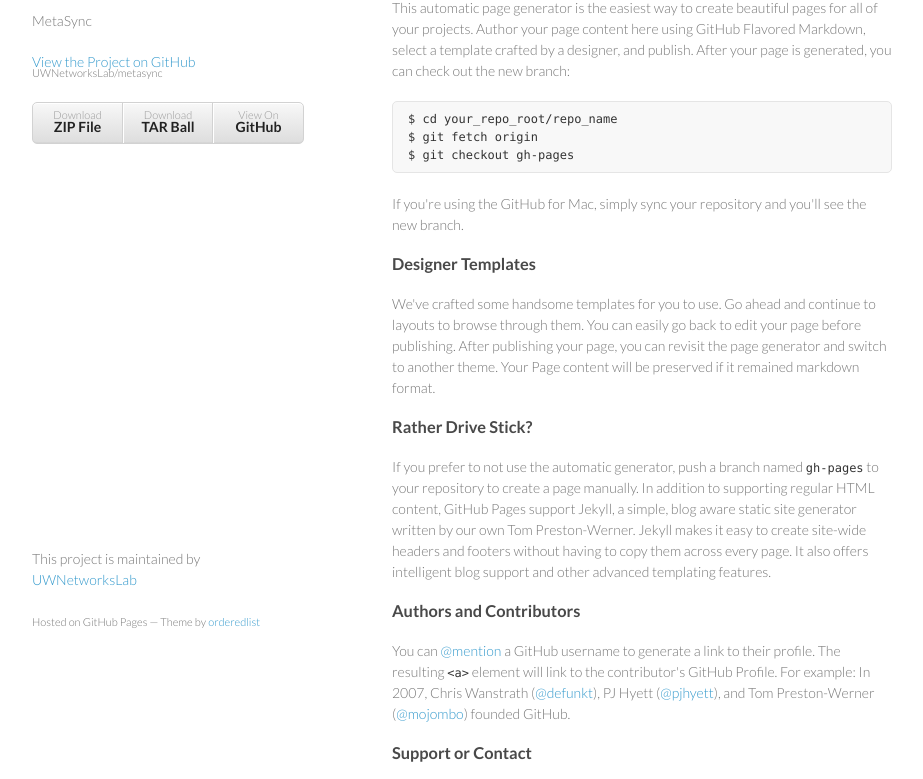
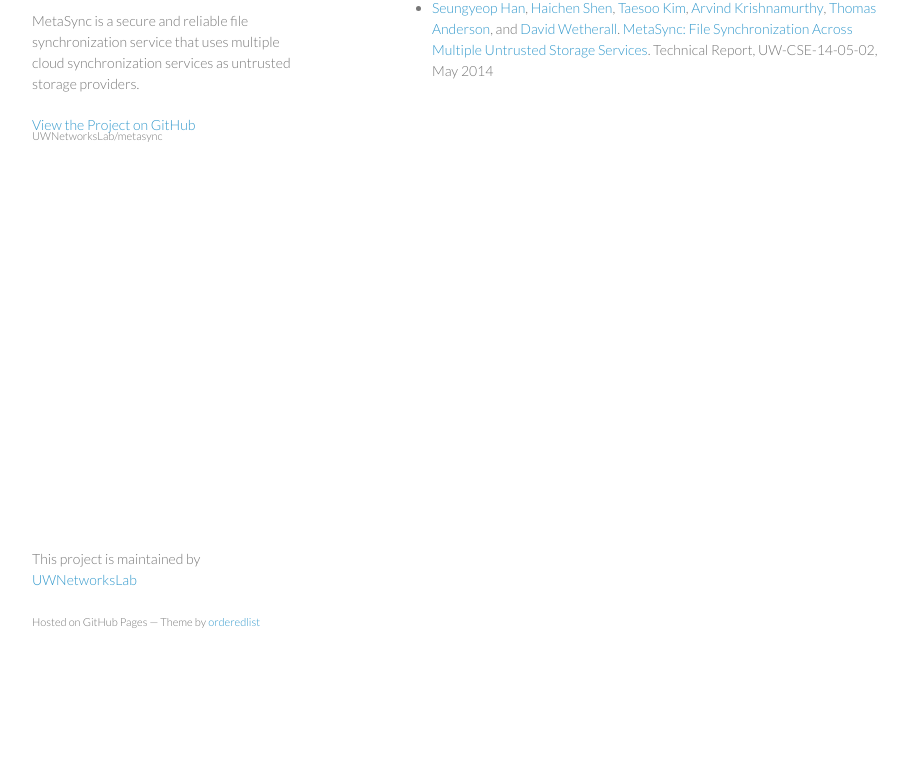
Before and after one commit to UWNetworksLab/metasync, a plain HTML site: page index.html in a window 1280 px wide. Shown: the part 99-878 px from the top of the page, without its empty margins (178-1101 px from the left). After the commit the page ends 800 px from the top, so only its background shows below. Drawn offline with Linux system fonts and the light colour scheme.

Commit message:
initial version for webpage. currently only showing pub

```diff
--- a/index.html
+++ b/index.html
@@ -15,50 +15,27 @@
   <body>
     <div class="wrapper">
       <header>
-        <h1>Metasync</h1>
-        <p>MetaSync</p>
+        <h1>MetaSync</h1>
+        <p>MetaSync is a secure and reliable file
+        synchronization service that uses multiple cloud synchronization
+        services as untrusted storage providers.</p>
 
         <p class="view"><a href="https://github.com/UWNetworksLab/metasync">View the Project on GitHub <small>UWNetworksLab/metasync</small></a></p>
 
 
-        <ul>
+        <!--<ul>
           <li><a href="https://github.com/UWNetworksLab/metasync/zipball/master">Download <strong>ZIP File</strong></a></li>
           <li><a href="https://github.com/UWNetworksLab/metasync/tarball/master">Download <strong>TAR Ball</strong></a></li>
           <li><a href="https://github.com/UWNetworksLab/metasync">View On <strong>GitHub</strong></a></li>
-        </ul>
+        </ul>-->
       </header>
       <section>
-        <h3>
-<a name="welcome-to-github-pages" class="anchor" href="#welcome-to-github-pages"><span class="octicon octicon-link"></span></a>Welcome to GitHub Pages.</h3>
-
-<p>This automatic page generator is the easiest way to create beautiful pages for all of your projects. Author your page content here using GitHub Flavored Markdown, select a template crafted by a designer, and publish. After your page is generated, you can check out the new branch:</p>
-
-<pre><code>$ cd your_repo_root/repo_name
-$ git fetch origin
-$ git checkout gh-pages
-</code></pre>
-
-<p>If you're using the GitHub for Mac, simply sync your repository and you'll see the new branch.</p>
-
-<h3>
-<a name="designer-templates" class="anchor" href="#designer-templates"><span class="octicon octicon-link"></span></a>Designer Templates</h3>
-
-<p>We've crafted some handsome templates for you to use. Go ahead and continue to layouts to browse through them. You can easily go back to edit your page before publishing. After publishing your page, you can revisit the page generator and switch to another theme. Your Page content will be preserved if it remained markdown format.</p>
-
-<h3>
-<a name="rather-drive-stick" class="anchor" href="#rather-drive-stick"><span class="octicon octicon-link"></span></a>Rather Drive Stick?</h3>
-
-<p>If you prefer to not use the automatic generator, push a branch named <code>gh-pages</code> to your repository to create a page manually. In addition to supporting regular HTML content, GitHub Pages support Jekyll, a simple, blog aware static site generator written by our own Tom Preston-Werner. Jekyll makes it easy to create site-wide headers and footers without having to copy them across every page. It also offers intelligent blog support and other advanced templating features.</p>
-
-<h3>
-<a name="authors-and-contributors" class="anchor" href="#authors-and-contributors"><span class="octicon octicon-link"></span></a>Authors and Contributors</h3>
-
-<p>You can <a href="https://github.com/blog/821" class="user-mention">@mention</a> a GitHub username to generate a link to their profile. The resulting <code>&lt;a&gt;</code> element will link to the contributor's GitHub Profile. For example: In 2007, Chris Wanstrath (<a href="https://github.com/defunkt" class="user-mention">@defunkt</a>), PJ Hyett (<a href="https://github.com/pjhyett" class="user-mention">@pjhyett</a>), and Tom Preston-Werner (<a href="https://github.com/mojombo" class="user-mention">@mojombo</a>) founded GitHub.</p>
-
-<h3>
-<a name="support-or-contact" class="anchor" href="#support-or-contact"><span class="octicon octicon-link"></span></a>Support or Contact</h3>
-
-<p>Having trouble with Pages? Check out the documentation at <a href="http://help.github.com/pages">http://help.github.com/pages</a> or contact <a href="mailto:support@github.com">support@github.com</a> and we’ll help you sort it out.</p>
+      <h3>Publication</h3>
+      <ul>
+      <li><a class="syhan">Seungyeop Han</a>, <a class="haichen">Haichen Shen</a>, <a class="taesoo">Taesoo Kim</a>, <a class="arvind">Arvind Krishnamurthy</a>, <a class="tom">Thomas Anderson</a>, and <a class="djw">David Wetherall</a>.
+      <a href="http://cs.washington.edu/homes/syhan/papers/metasync.pdf">MetaSync: File Synchronization Across Multiple Untrusted Storage Services</a>.
+       Technical Report, UW-CSE-14-05-02, May 2014
+      </li></ul>
       </section>
       <footer>
         <p>This project is maintained by <a href="https://github.com/UWNetworksLab">UWNetworksLab</a></p>
```
